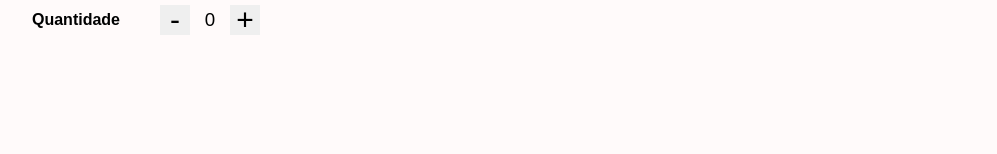
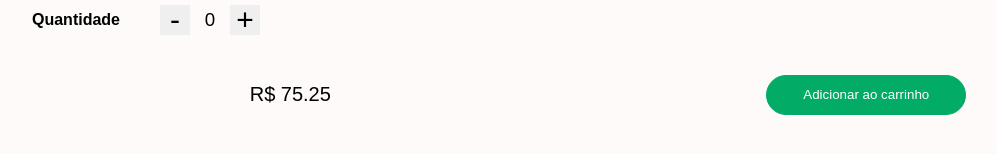
Before and after one commit to jean-campelo/projeto14-vest-store-front, a React (Create React App) app: page /view-product in a window 1280 px wide. Shown: the part 618-772 px from the top of the page, without its empty margins (32-1029 px from the left). Built offline with nearby package versions, Linux system fonts and the light colour scheme.

Commit message:
Exibindo valor e botão para adicionar ao carrinho

```diff
--- a/src/components/ViewProduct.js
+++ b/src/components/ViewProduct.js
@@ -40,6 +40,10 @@ export default function ViewProduct() {
             <button onClick={()=>setQtd(qtd+1)}> + </button>
             </div>
           </Quantity>
+          <Price>
+            <h1> R$ {(product.price/100).toFixed(2)} </h1>
+            <button> Adicionar ao carrinho </button>
+          </Price>
         </AddCart>
       </Product>
     </Container>
@@ -152,5 +156,26 @@ const Quantity = styled.div`
     height: 30px;
     border: none;
     }
+`;
 
+const Price = styled.div`
+    margin-top: 20px;
+    display: flex;
+    justify-content: space-around;
+    align-items: center;
+
+    h1 {
+        font-size: 20px;
+        font-weight: 400;
+    }
+
+    button {
+        background-color: #02ac66;
+        width: 200px;
+        height: 40px;
+        border: 1px solid #02ac66;
+        border-radius: 50px;
+        color: #fff;
+
+    }
 `;
--- a/src/components/productExemple.js
+++ b/src/components/productExemple.js
@@ -6,7 +6,7 @@ const product =
       qtd: 12,
       color: "preto",
       department: "tênis",
-      price: 7500,
+      price: 7525,
       gender: "feminino",
       image: "https://imgnike-a.akamaihd.net/1300x1300/013635ID.jpg",
     }
```
